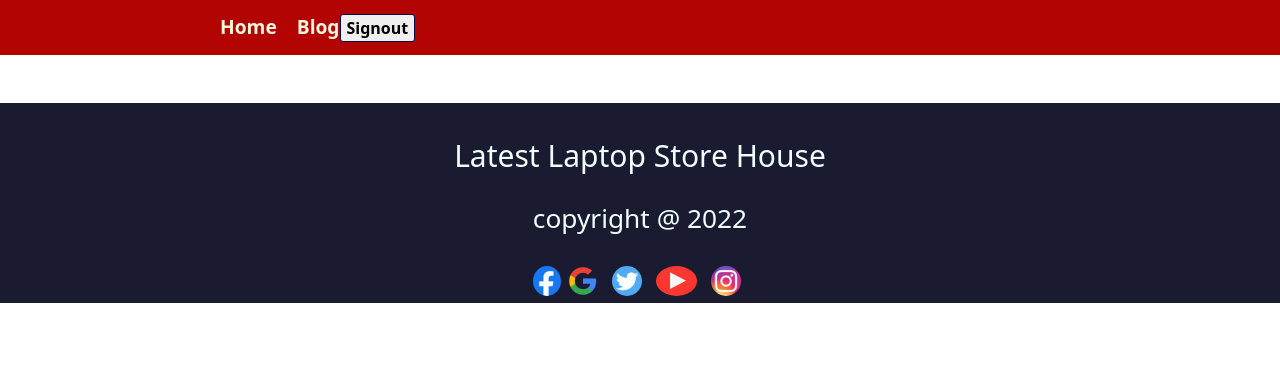
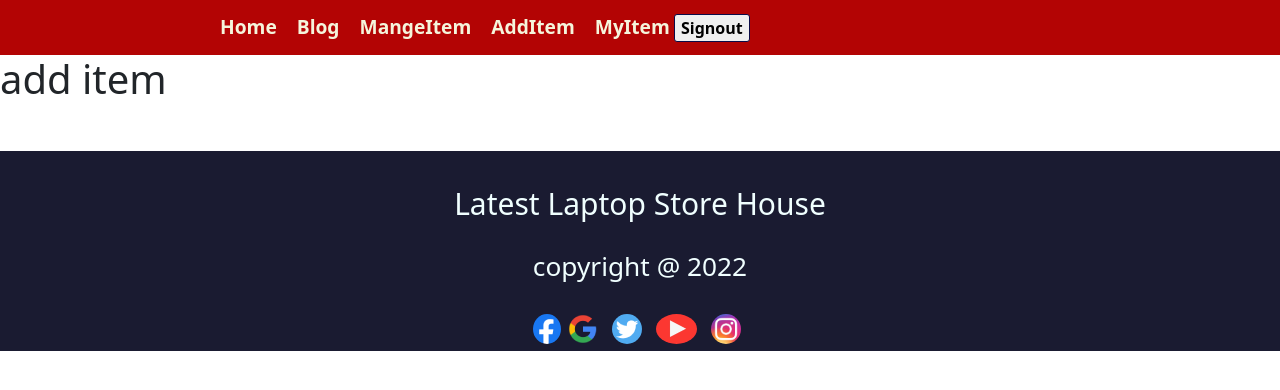
Before and after one commit to tamim542/-warehouse-management-client-side_assignment-11, a React (Create React App) app: page /additem in a window 1280 px wide. Shown: the top 390 px of the page. Built offline with nearby package versions, Linux system fonts and the light colour scheme; no server answers; sample sign-in values are in the browser's storage.

Commit message:
myitem manage item add item page create

```diff
--- a/src/App.js
+++ b/src/App.js
@@ -10,6 +10,9 @@ import Login from './component/Login/Login';
 import SignUp from './component/SignUp/SignUp';
 import RequireAuth from './component/RequireAuth/RequireAuth';
 import ManageInventory from './component/ManageInventory/ManageInventory';
+import ManageItem from './component/ManageItem/ManageItem';
+import AddItem from './component/AddItem/AddItem';
+import MyItem from './component/MyItem/MyItem';
 
 function App() {
   return (
@@ -18,6 +21,22 @@ function App() {
        <Routes>
         <Route path="/" element={<Home />} />
         <Route path="/blog" element={<Blog />} />
+
+        <Route path="/manageitem" element={
+        <RequireAuth>
+          <ManageItem/>
+        </RequireAuth>} />
+
+        <Route path="/additem" element={
+        <RequireAuth>
+          <AddItem />
+        </RequireAuth>} />
+
+        <Route path="/myitem" element={
+        <RequireAuth>
+          <MyItem />
+        </RequireAuth>} />
+
         <Route path='/manageInventory' element={<ManageInventory></ManageInventory>}></Route>
         <Route path="/login" element={<Login/>} />
         <Route path="/signup" element={<SignUp/>} />
--- /dev/null
+++ b/src/component/AddItem/AddItem.js
@@ -0,0 +1,11 @@
+import React from 'react';
+
+const AddItem = () => {
+    return (
+        <div>
+            <h1>add item</h1>
+        </div>
+    );
+};
+
+export default AddItem;
--- a/src/component/Header/Header.js
+++ b/src/component/Header/Header.js
@@ -19,7 +19,7 @@ const Header = () => {
                     <Link className='link-decoration' to="/blog">Blog</Link>
                     {/* <Link className='link-decoration' to="/login">Login</Link> */}
                     {
-                        user ? <button className="signOut-button" onClick={handleSignOut}>Signout</button> : <Link className="link-decoration" to="/login">Login</Link>
+                        user ?<span><Link className="link-decoration" to="/manageitem">MangeItem</Link><Link className="link-decoration" to="/additem">AddItem</Link><Link className="link-decoration" to="/myitem">MyItem</Link> <button className="signOut-button" onClick={handleSignOut}>Signout</button></span> : <Link className="link-decoration" to="/login">Login</Link>
                     }
 
                 </nav>
--- a/src/component/Home/Home.js
+++ b/src/component/Home/Home.js
@@ -5,12 +5,13 @@ import './Home.css'
 import 'bootstrap/dist/css/bootstrap.min.css';
 import { Link, useNavigate } from 'react-router-dom';
 const Home = () => {
-    const [products,setProducts]=useProducts();
-    const products1=products.slice(1,7);
+  const [products, setProducts] = useProducts();
+  const products1 = products.slice(1, 7);
   const navigate = useNavigate();
 
-    const navigateToInventory = id =>{
-     navigate(`/inventory/${id}`)
+  const navigateToInventory = id => {
+    const id1= id.toString();
+    navigate(`/inventory/${id1}`)
   }
 
   return (
@@ -25,13 +26,13 @@ const Home = () => {
         </div>
         <div className="carousel-inner">
           <div className="carousel-item active">
-      <img src="https://i.ibb.co/gZwMZ0J/xps-Gi3i-UJ1-Fwx-I-unsplash.jpg" className="d-block w-100" alt="..."/>
+            <img src="https://i.ibb.co/gZwMZ0J/xps-Gi3i-UJ1-Fwx-I-unsplash.jpg" className="d-block w-100" alt="..." />
           </div>
           <div className="carousel-item">
-      <img src="https://i.ibb.co/qkSLGp4/close-up-modern-laptop-with-rate-charts-display-while-man-woman-working-business-project-design-comp.webp" className="d-block w-100" alt="..."/>
+            <img src="https://i.ibb.co/qkSLGp4/close-up-modern-laptop-with-rate-charts-display-while-man-woman-working-business-project-design-comp.webp" className="d-block w-100" alt="..." />
           </div>
           <div className="carousel-item">
-      <img src="https://i.ibb.co/PCfZVTZ/self-isolation-design-mockup-23-2149062349.webp" className="d-block w-100" alt="..."/>
+            <img src="https://i.ibb.co/PCfZVTZ/self-isolation-design-mockup-23-2149062349.webp" className="d-block w-100" alt="..." />
           </div>
         </div>
         <button className="carousel-control-prev" type="button" data-bs-target="#carouselExampleIndicators" data-bs-slide="prev">
@@ -49,15 +50,15 @@ const Home = () => {
 
       {/* -----------Project Title----------- */}
 
-        <h1 style={{fontWeight:'bold', textAlign:'center'}}><span style={{color:'green'}}>Latest Laptop</span> <span style={{color:'red'}}>Store House</span></h1>
+      <h1 style={{ fontWeight: 'bold', textAlign: 'center' }}><span style={{ color: 'green' }}>Latest Laptop</span> <span style={{ color: 'red' }}>Store House</span></h1>
       <br></br>
 
       {/* --------six item from homepage-------- */}
       <div className='card-design'>
 
         {
-                    products1.map(product=><div >
-                        <Card style={{  }}>
+          products1.map(product => <div >
+            <Card style={{}}>
               <Card.Img variant="top" src={product.img} />
               <Card.Body>
                 <Card.Title>Name: {product.name}</Card.Title>
--- a/src/component/Inventory/Inventory.js
+++ b/src/component/Inventory/Inventory.js
@@ -1,14 +1,14 @@
 import React, { useEffect, useState } from 'react';
-import { useParams } from 'react-router-dom';
+import { Link, useParams } from 'react-router-dom';
 
 
 const Inventory = () => {
 
 //     const { inventoryId } = useParams();
 //     console.log('what',inventoryId);
-//     const [inventory, setInventory] = useState({})
+//     const [inventory, setInventory] = useState('')
 //    useEffect(()=>{
-//        const url=`http://localhost:5000/inventory/${inventoryId}`
+//        const url=`http://localhost:5000/products/${inventoryId}`
 //        fetch(url)
 //        .then(res=>res.json())
 //         .then(data=>setInventory(data))
@@ -21,6 +21,14 @@ const Inventory = () => {
 
                 <button className='btn btn-primary'>Proceed Checkout</button>
             </div>
+
+            {/* ----------Manage Inventory section---------- */}
+
+            <div className='div-button'>
+           <Link to='/manageInventory'><button className='inventory-button'>Manage Inventory</button></Link>
+        </div>
+
+
         </div>
     );
 };
--- /dev/null
+++ b/src/component/ManageItem/ManageItem.js
@@ -0,0 +1,11 @@
+import React from 'react';
+
+const ManageItem = () => {
+    return (
+        <div>
+            <h1>manage item</h1>
+        </div>
+    );
+};
+
+export default ManageItem;
--- /dev/null
+++ b/src/component/MyItem/MyItem.js
@@ -0,0 +1,11 @@
+import React from 'react';
+
+const MyItem = () => {
+    return (
+        <div>
+            <h1>my item</h1>
+        </div>
+    );
+};
+
+export default MyItem;
```
Lines whose indentation alone changed are shown as unchanged.
